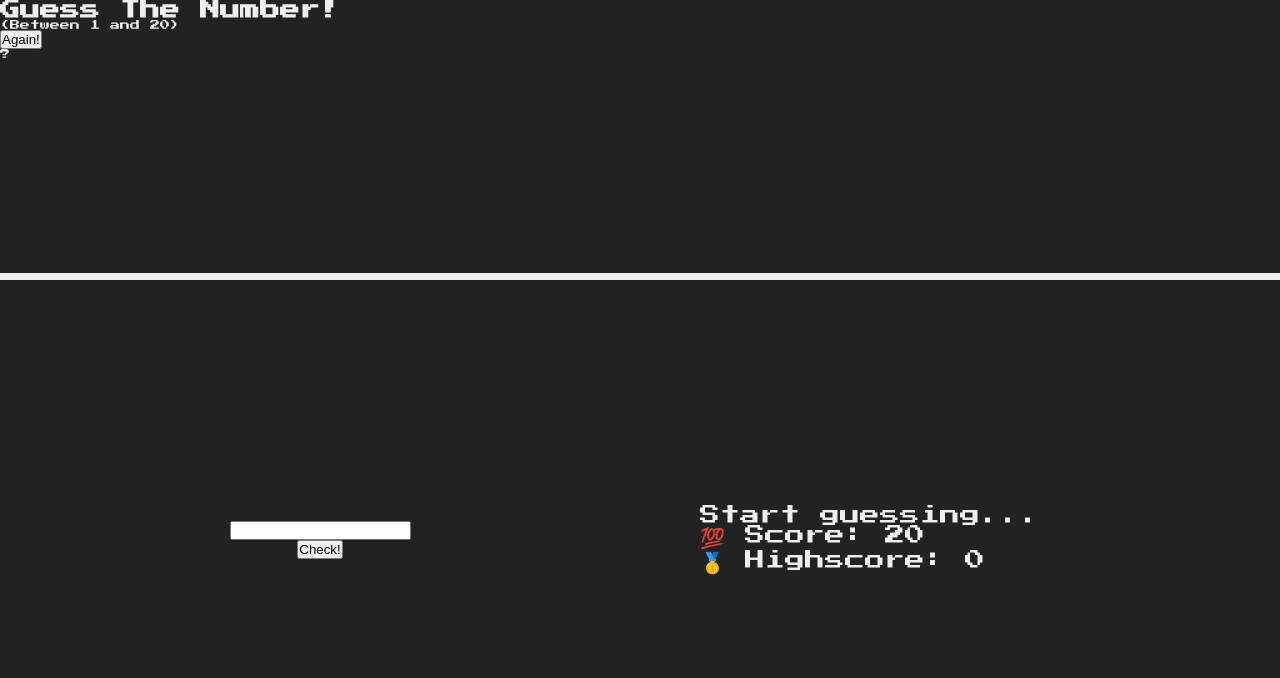
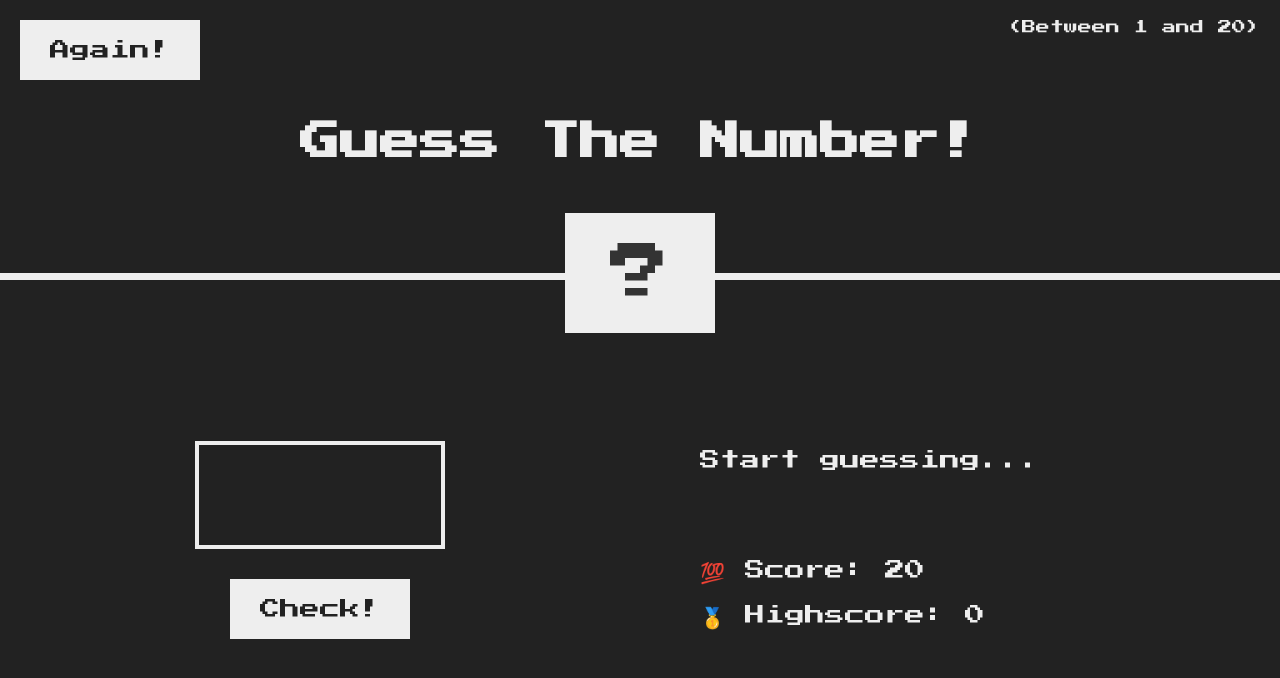
Before and after one commit to Dsimon2/Game-Number, a plain HTML site: page index.html in a window 1280 px wide. Drawn offline with Linux system fonts and the light colour scheme.

Commit message:
Css final

```diff
--- a/style.css
+++ b/style.css
@@ -42,3 +42,76 @@ header {
     width: 52rem;
     font-size: 2rem;
   }
+
+  h1 {
+    font-size: 4rem;
+    text-align: center;
+    position: absolute;
+    width: 100%;
+    top: 52%;
+    left: 50%;
+    transform: translate(-50%, -50%);
+  }
+
+  .number {
+    background: #eee;
+    color: #333;
+    font-size: 6rem;
+    width: 15rem;
+    padding: 3rem 0rem;
+    text-align: center;
+    position: absolute;
+    bottom: 0;
+    left: 50%;
+    transform: translate(-50%, 50%);
+  }
+
+  .between {
+    font-size: 1.4rem;
+    position: absolute;
+    top: 2rem;
+    right: 2rem;
+  }
+
+  .again {
+    position: absolute;
+    top: 2rem;
+    left: 2rem;
+  }
+
+  .guess {
+    background: none;
+    border: 4px solid #eee;
+    font-family: inherit;
+    color: inherit;
+    font-size: 5rem;
+    padding: 2.5rem;
+    width: 25rem;
+    text-align: center;
+    display: block;
+    margin-bottom: 3rem;
+  }
+
+  .btn {
+    border: none;
+    background-color: #eee;
+    color: #222;
+    font-size: 2rem;
+    font-family: inherit;
+    padding: 2rem 3rem;
+    cursor: pointer;
+  }
+
+  .btn:hover {
+    background-color: #ccc;
+    color: red;
+  }
+
+  .message {
+    margin-bottom: 8rem;
+    height: 3rem;
+  }
+
+  .label-score {
+    margin-bottom: 2rem;
+  }
```
